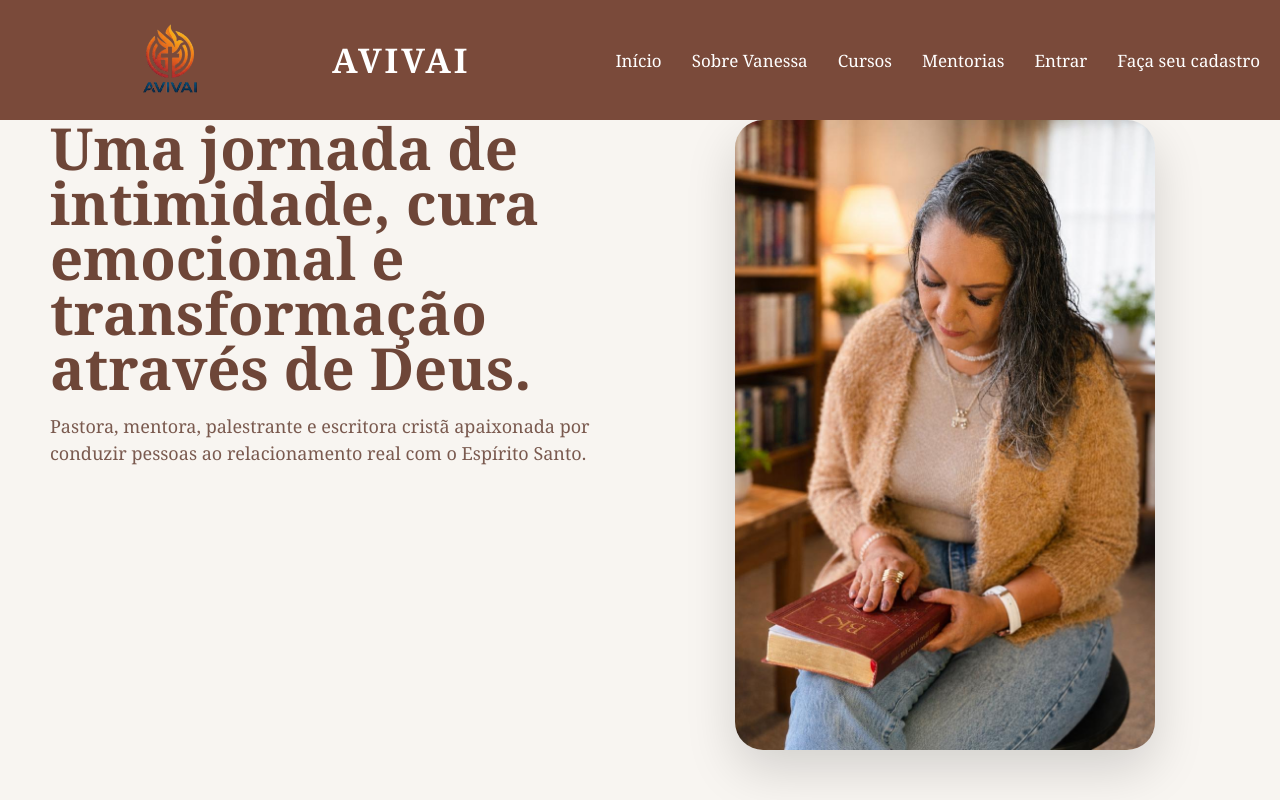
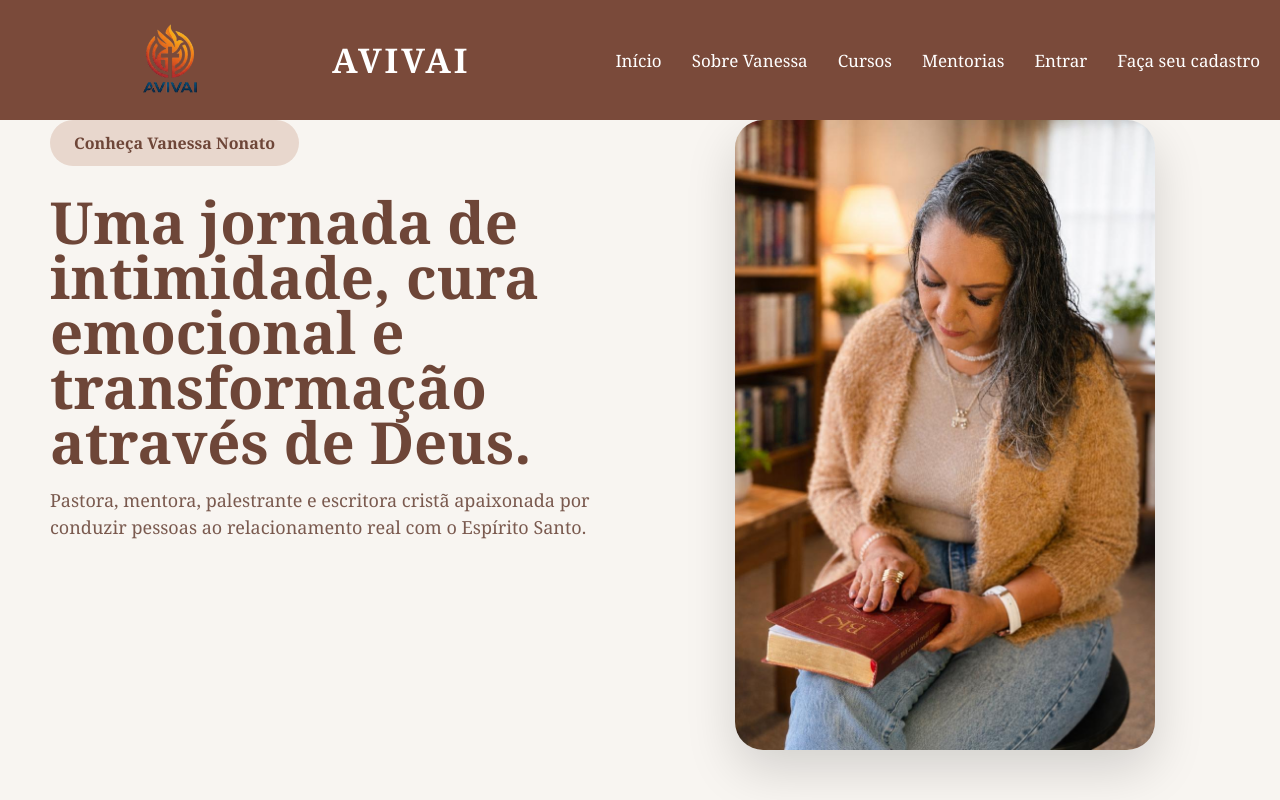
Before and after one commit to Mayra727/avivai-frontend, a React (Vite) app: page /sobre-vanessa in a window 1280 px wide. Shown: the top 800 px of the page. Built offline with nearby package versions, Linux system fonts and the light colour scheme.

Commit message:
correção sobre vanessa

```diff
--- a/src/pages/SobreVanessa.css
+++ b/src/pages/SobreVanessa.css
@@ -28,6 +28,24 @@
 .sobre-content{
 
   flex:1;
+
+}
+
+.sobre-badge{
+
+  display:inline-block;
+
+  background:#E8D7CD;
+
+  color:#6E4638;
+
+  padding:12px 24px;
+
+  border-radius:999px;
+
+  margin-bottom:28px;
+
+  font-weight:600;
 
 }
 
--- a/src/pages/SobreVanessa.tsx
+++ b/src/pages/SobreVanessa.tsx
@@ -9,6 +9,10 @@ export default function SobreVanessa() {
       <section className="sobre-hero">
 
         <div className="sobre-content">
+
+          <span className="sobre-badge">
+            Conheça Vanessa Nonato
+          </span>
 
           <h1>
             Uma jornada de intimidade,
```
